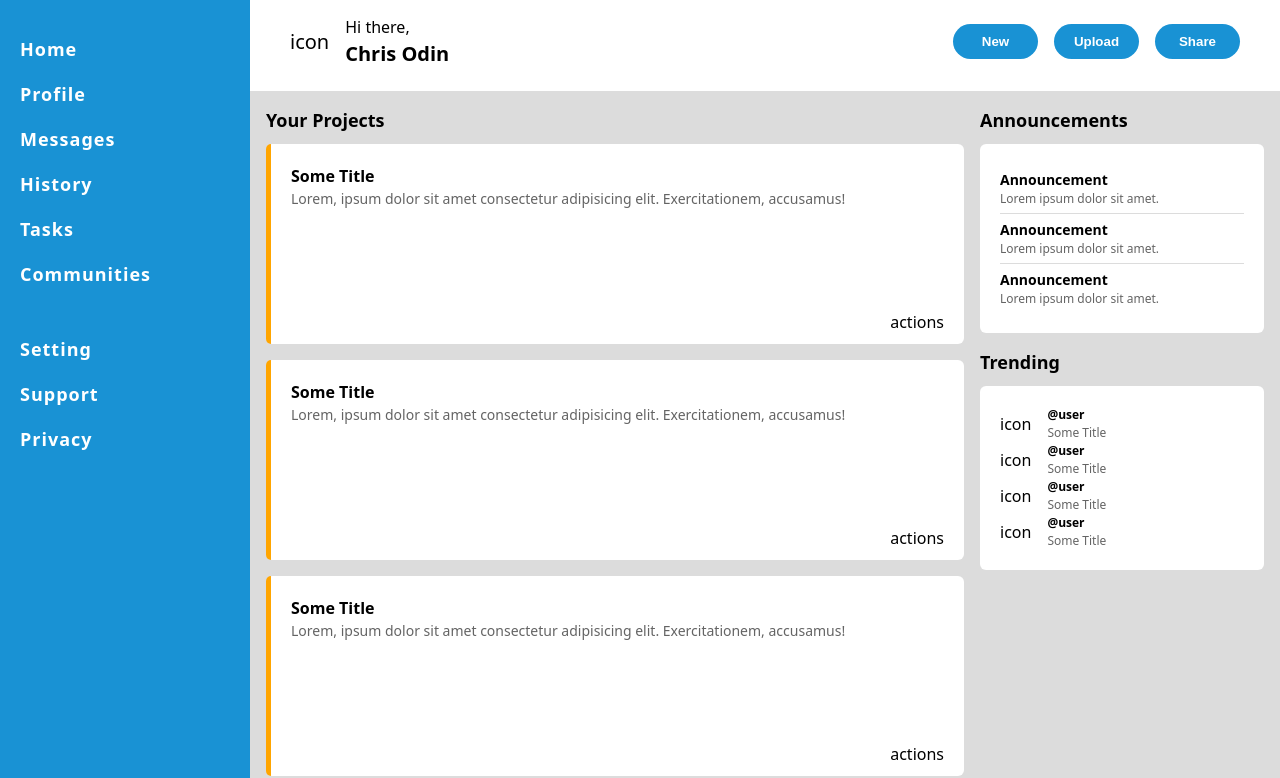
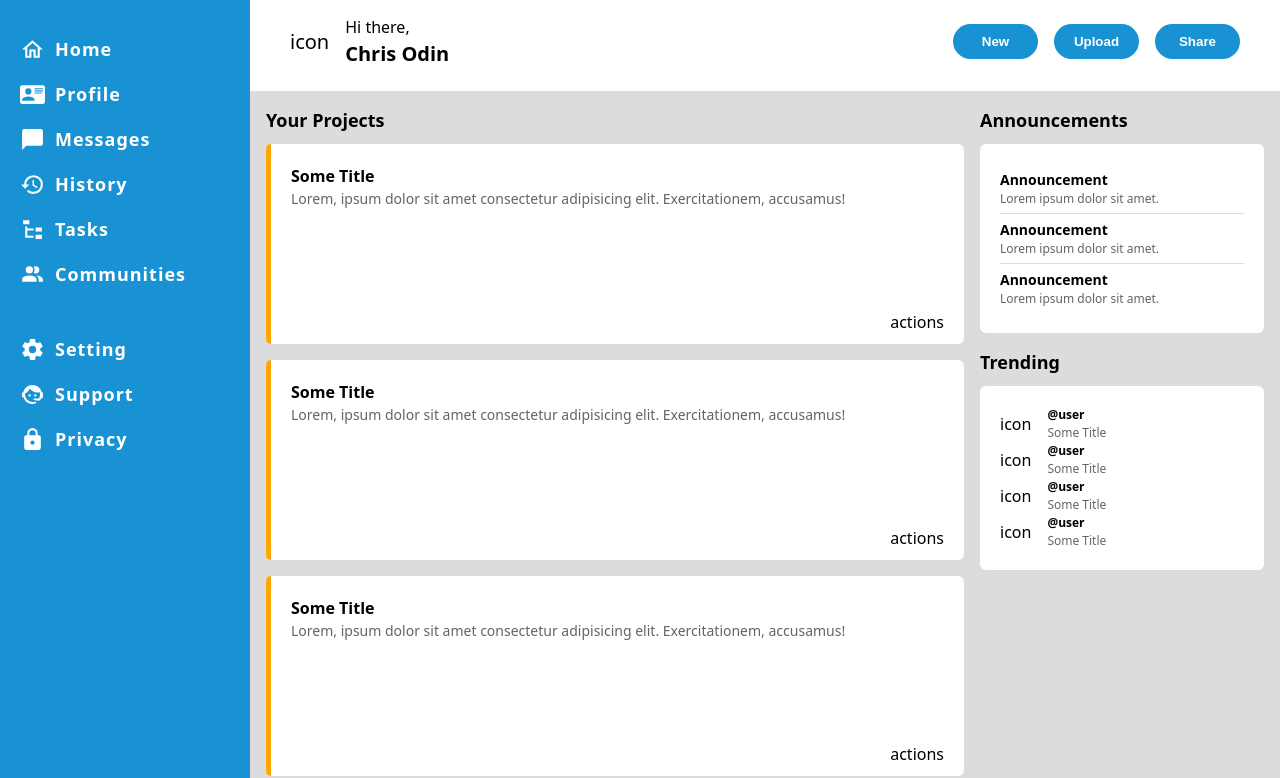
Before and after one commit to SVNRiS3/admin-dashboard, a plain HTML site: page index.html in a window 1280 px wide. Shown: the part 59-837 px from the top of the page. Drawn offline with Linux system fonts and the light colour scheme.

Commit message:
Add dashboard icons

```diff
--- a/index.html
+++ b/index.html
@@ -41,17 +41,21 @@
 					>Dashboard
 				</div>
 				<ul>
-					<li>Home</li>
-					<li>Profile</li>
-					<li>Messages</li>
-					<li>History</li>
-					<li>Tasks</li>
-					<li>Communities</li>
+					<li><img src="pics/home.svg" />Home</li>
+					<li><img src="pics/profile.svg" />Profile</li>
+					<li><img src="pics/message.svg" />Messages</li>
+					<li><img src="pics/history.svg" />History</li>
+					<li><img src="pics/tasks.svg" />Tasks</li>
+					<li>
+						<img
+							src="pics/communities.svg"
+							alt="" />Communities
+					</li>
 				</ul>
 				<ul>
-					<li>Setting</li>
-					<li>Support</li>
-					<li>Privacy</li>
+					<li><img src="pics/settings.svg" />Setting</li>
+					<li><img src="pics/support.svg" />Support</li>
+					<li><img src="pics/privacy.svg" />Privacy</li>
 				</ul>
 			</div>
 			<main>
--- a/style.css
+++ b/style.css
@@ -117,6 +117,15 @@ header #search {
 
 .sidebar li {
 	line-height: 2.5;
+	display: flex;
+	align-items: center;
+}
+
+li img {
+	height: 2.5rem;
+	margin-right: 10px;
+	filter: invert(100%) sepia(68%) saturate(0%) hue-rotate(293deg)
+		brightness(109%) contrast(101%);
 }
 
 .logo-part {
```
Also changed, not shown: pics/communities.svg (added), pics/history.svg (added), pics/home.svg (added), pics/message.svg (added), pics/privacy.svg (added), pics/profile.svg (added), pics/settings.svg (added), pics/support.svg (added), pics/tasks.svg (added).
